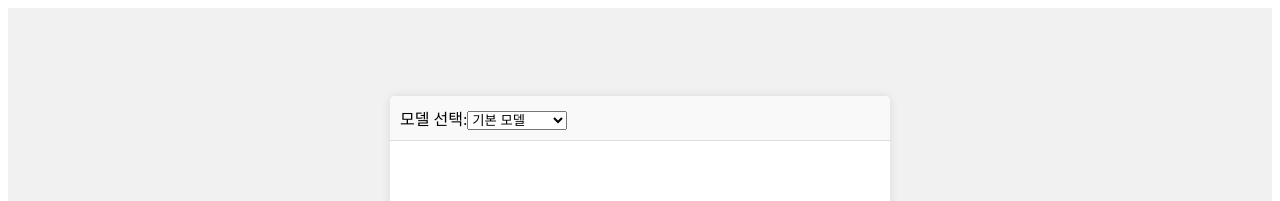
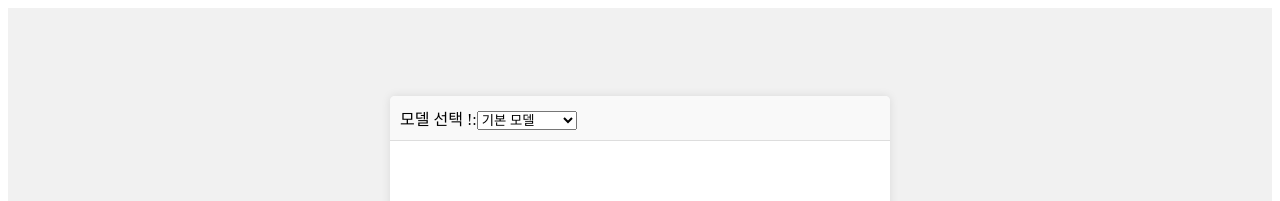
Before and after one commit to ums-api-ai-chatbot/front-end, a Vue app: page / in a window 1280 px wide. Shown: the top 201 px of the page. Built offline with nearby package versions, Linux system fonts and the light colour scheme.

Commit message:
argo cd 테스트용 chatbot.vue 수정

```diff
--- a/src/components/ChatBot.vue
+++ b/src/components/ChatBot.vue
@@ -1,7 +1,7 @@
 <template>
     <div class="chat-container">
         <div class="model-selector">
-            <label for="model">모델 선택:</label>
+            <label for="model">모델 선택 !:</label>
             <select v-model="selectedModel" id="model">
                 <option value="basic">기본 모델</option>
                 <option value="friendly">친절한 모델</option>
```
